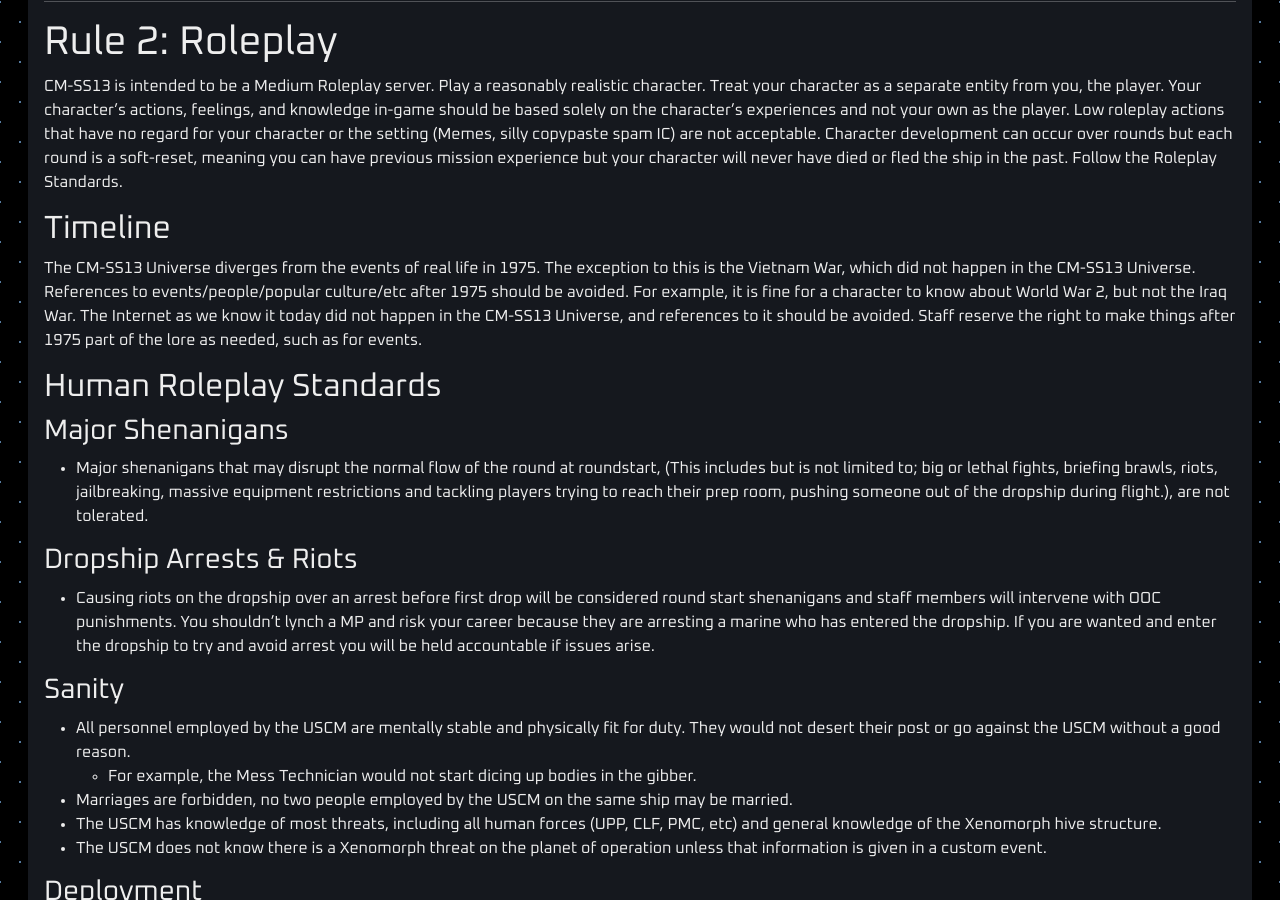
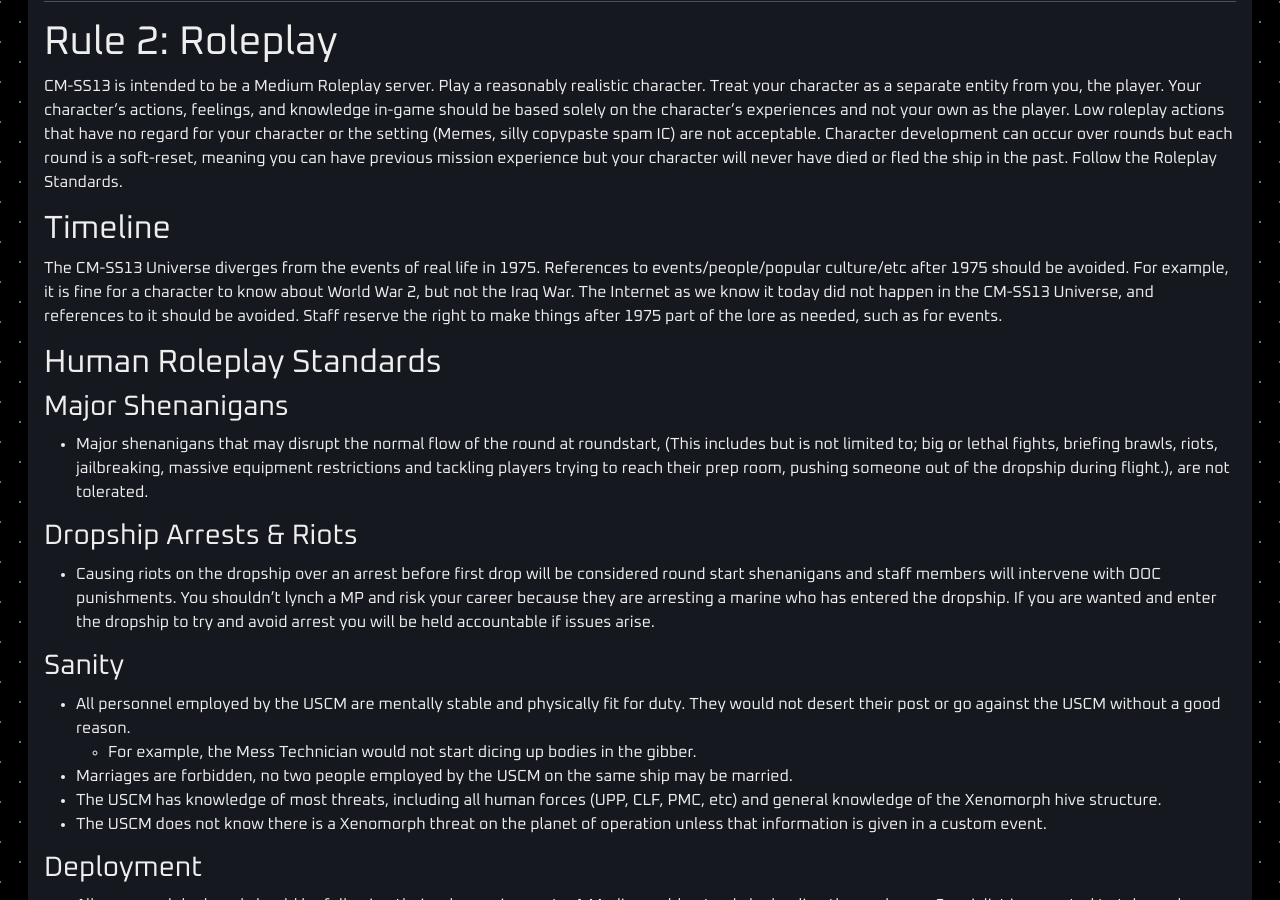
Before and after one commit to cmss13-devs/web, a Jekyll site: the page built from rules.md, in a window 1280 px wide and 900 px high, scrolled down 1638 px. Built offline with Jekyll 4.4.1, drawn with Linux system fonts in a browser that asks for light colours.

Commit message:
made vietnam happen again
The war exacted an enormous human cost: estimates of Vietnamese soldiers and civilians killed range from 970,000 to 3 million. Some 275,000–310,000 Cambodians, 20,000–62,000 Laotians, and 58,220 US service members died.

this is what the CM community wanted

```diff
--- a/rules.md
+++ b/rules.md
@@ -65,7 +65,7 @@ CM-SS13 is intended to be a Medium Roleplay server. Play a reasonably realistic
 
 ## Timeline
 
-The CM-SS13 Universe diverges from the events of real life in 1975. The exception to this is the Vietnam War, which did not happen in the CM-SS13 Universe. References to events/people/popular culture/etc after 1975 should be avoided. For example, it is fine for a character to know about World War 2, but not the Iraq War. The Internet as we know it today did not happen in the CM-SS13 Universe, and references to it should be avoided. Staff reserve the right to make things after 1975 part of the lore as needed, such as for events.
+The CM-SS13 Universe diverges from the events of real life in 1975. References to events/people/popular culture/etc after 1975 should be avoided. For example, it is fine for a character to know about World War 2, but not the Iraq War. The Internet as we know it today did not happen in the CM-SS13 Universe, and references to it should be avoided. Staff reserve the right to make things after 1975 part of the lore as needed, such as for events.
 
 ## Human Roleplay Standards
 
```
